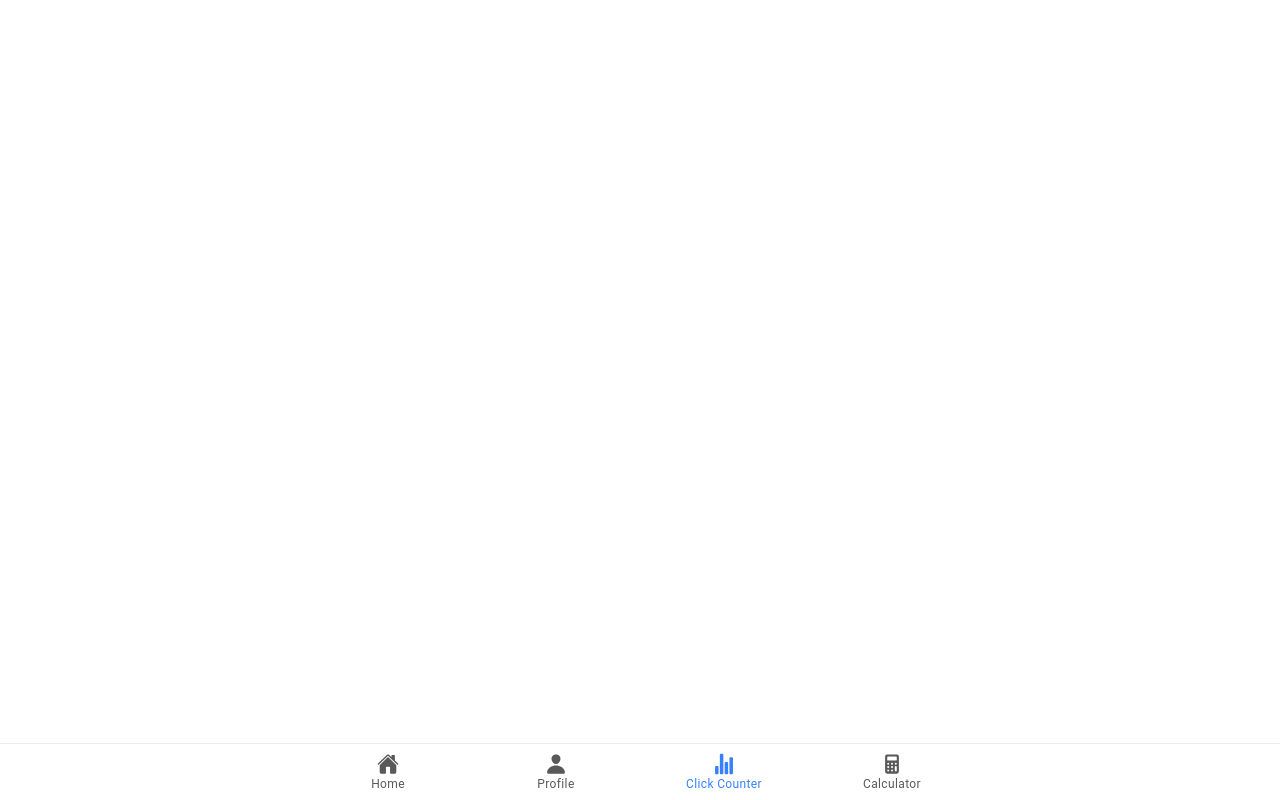
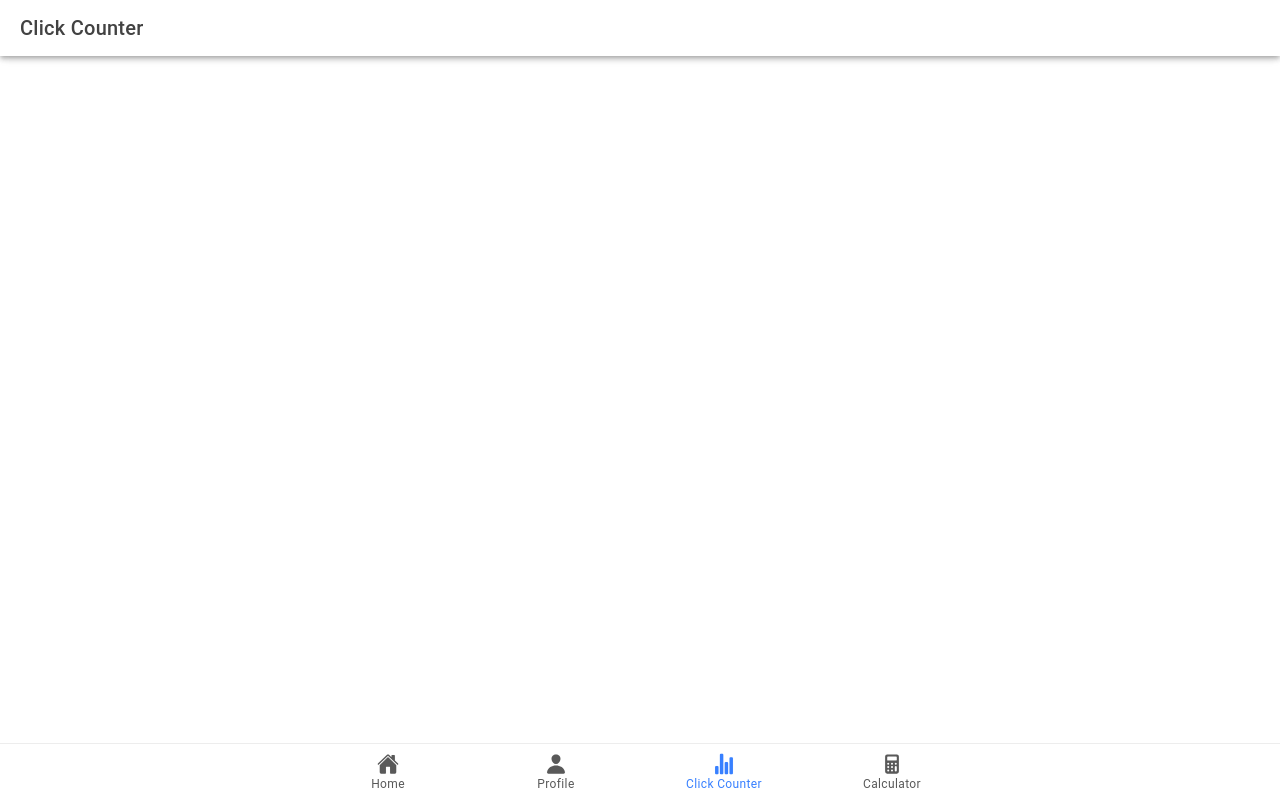
Before and after one commit to Villaganas/ionic-t-villaganas, a React (Vite) app: page /tab2 in a window 1280 px wide. Built offline with nearby package versions, Linux system fonts and the light colour scheme.

Commit message:
added click couter tool bar

```diff
--- a/src/pages/Click_counter.tsx
+++ b/src/pages/Click_counter.tsx
@@ -12,6 +12,11 @@ const Tab2: React.FC = () => {
 
   return (
     <IonPage>
+      <IonHeader>
+        <IonToolbar>
+          <IonTitle>Click Counter</IonTitle>
+        </IonToolbar>
+      </IonHeader>
 
     </IonPage>
   );
```
